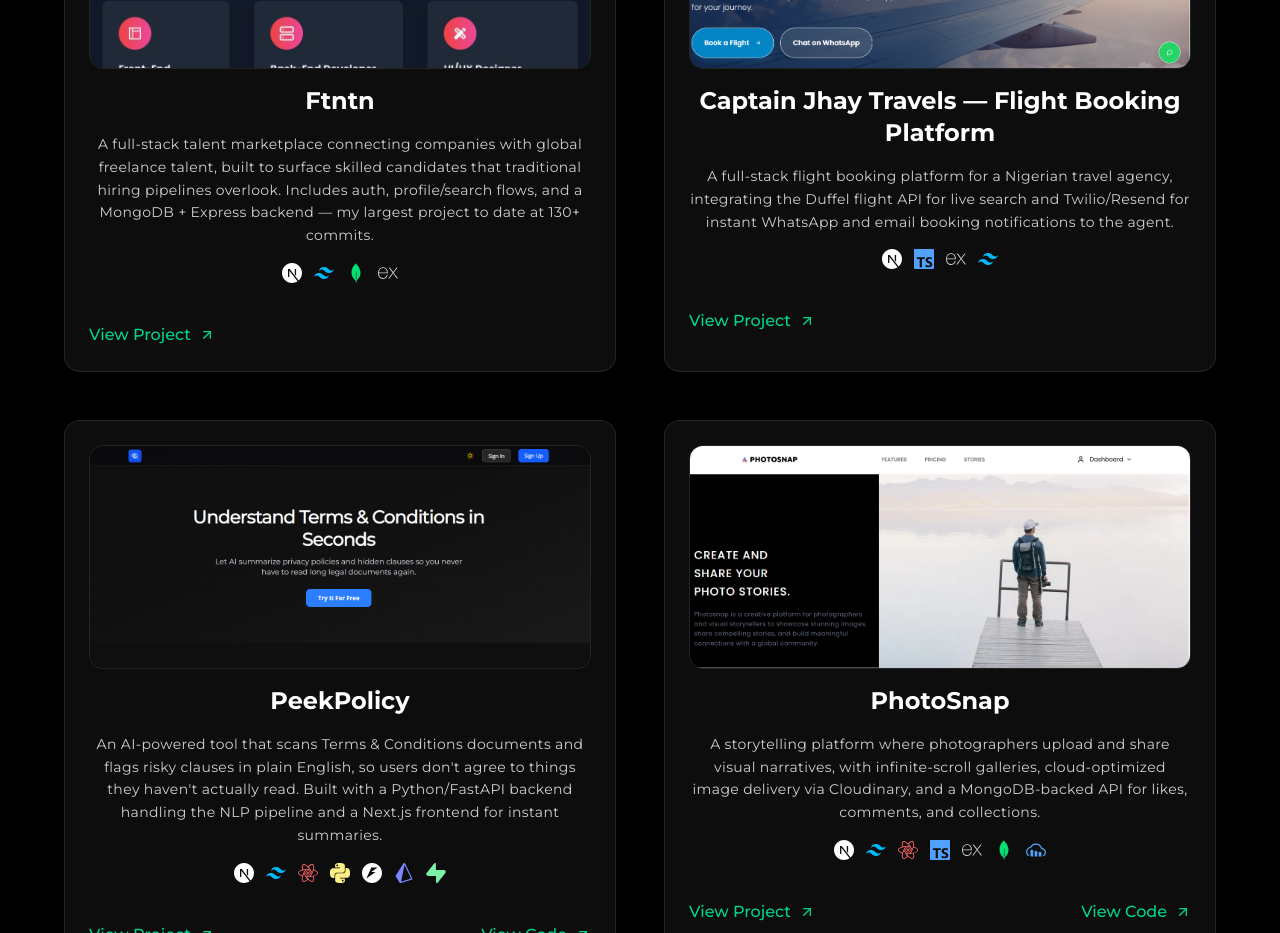
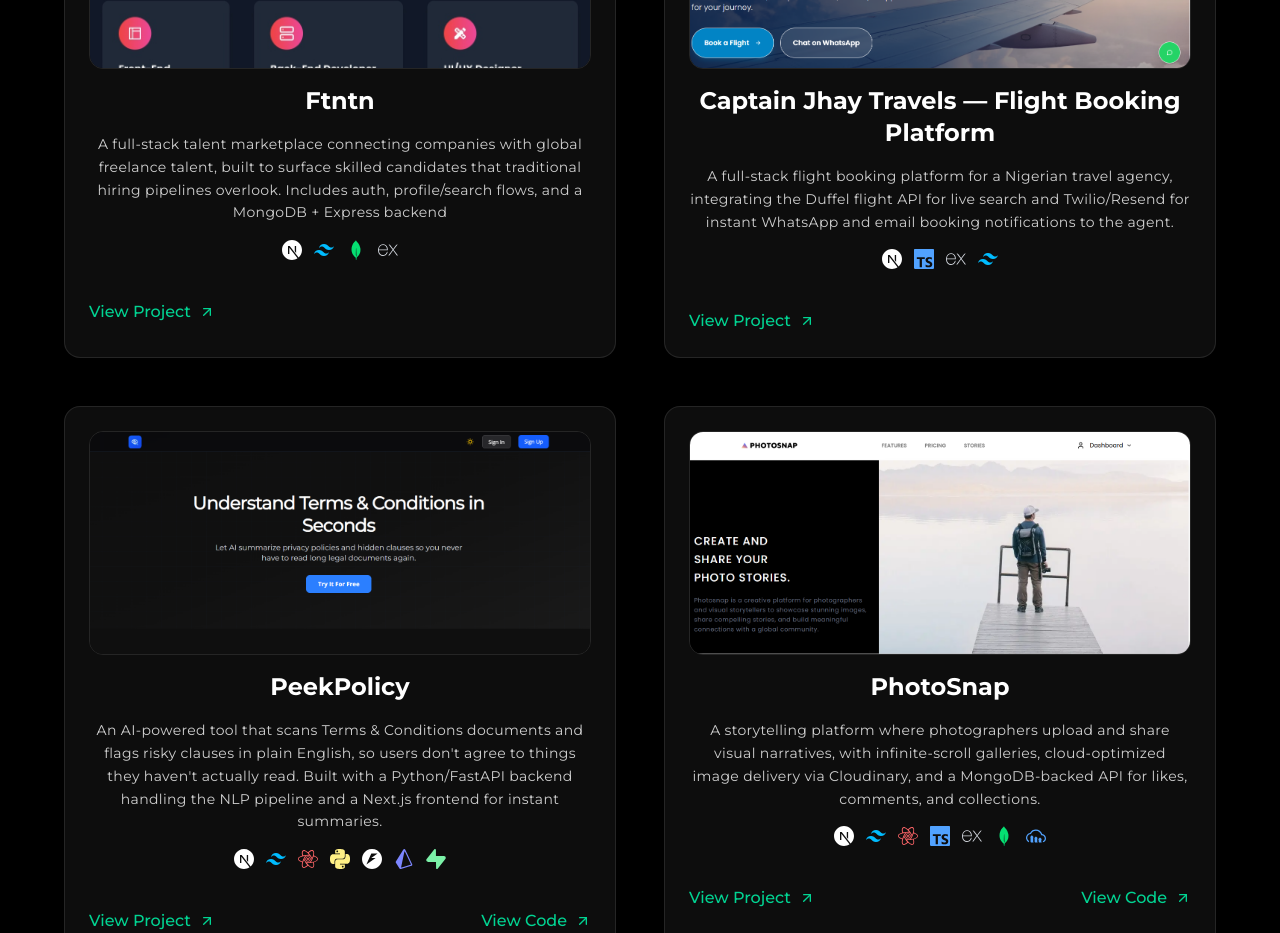
Before and after one commit to Nel-tech/Nelson, a Next.js app in the folder portfolio/: page / in a window 1280 px wide. Shown: the part 1180-2113 px from the top of the page. Built offline with nearby package versions, Linux system fonts and the light colour scheme.

Commit message:
Update Projects.tsx

```diff
--- a/portfolio/src/components/Projects.tsx
+++ b/portfolio/src/components/Projects.tsx
@@ -25,7 +25,7 @@
     {
         id: 1,
         title: "Ftntn",
-        description: "A full-stack talent marketplace connecting companies with global freelance talent, built to surface skilled candidates that traditional hiring pipelines overlook. Includes auth, profile/search flows, and a MongoDB + Express backend — my largest project to date at 130+ commits.",
+        description: "A full-stack talent marketplace connecting companies with global freelance talent, built to surface skilled candidates that traditional hiring pipelines overlook. Includes auth, profile/search flows, and a MongoDB + Express backend",
         image: "/images/Ftntn.jpg",
         tech: [techIcons.next, techIcons.tailwind, techIcons.mongodb, techIcons.express],
         link: "https://ftntn1.vercel.app/",
```
